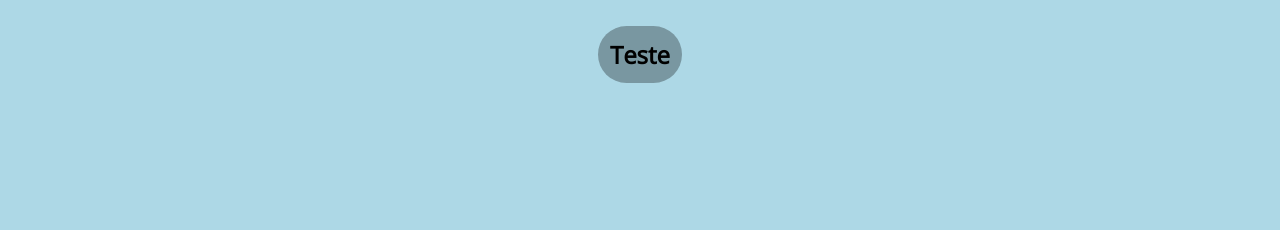
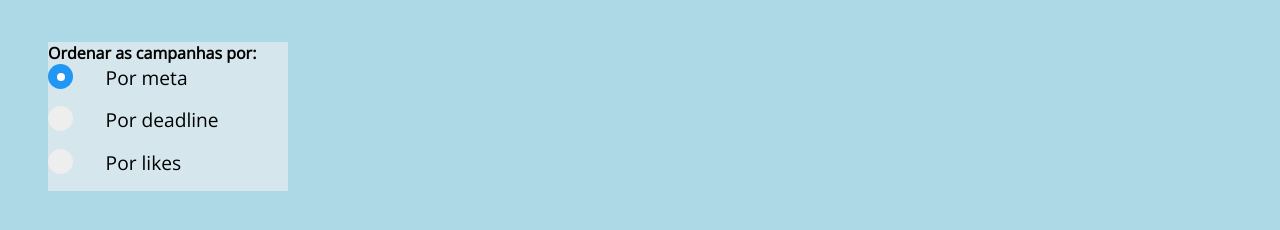
Before and after one commit to HigorSnt/ajude-front, a plain HTML site: page index.html in a window 1280 px wide. Shown: the part 118-348 px from the top of the page. Drawn offline with nearby package versions, Linux system fonts and the light colour scheme.

Commit message:
started us9

```diff
--- a/css/main.css
+++ b/css/main.css
@@ -391,13 +391,25 @@ input [type="text"] {
     filter: invert(100%);
 }
 
+#div-top-campaigns {
+    display: grid;
+    grid-template-columns: 15em;
+    margin-top: 10em;
+    margin-left: 3em;
+}
+
+#home-filter {
+    background-color: rgba(240, 240, 240, .6);
+    width: 100%;
+}
+
 .container {
     display: block;
     position: relative;
-    padding-left: 35px;
-    margin-bottom: 12px;
+    padding-left: 3em;
+    margin-bottom: 0.8em;
     cursor: pointer;
-    font-size: 22px;
+    font-size: 1.2em;
     -webkit-user-select: none;
     -moz-user-select: none;
     -ms-user-select: none;
--- a/index.html
+++ b/index.html
@@ -85,22 +85,6 @@
         </header>
     </template>
 
-    <template id="home-view">
-        <img src="images/filter.svg" alt="user" width="50px" height="50px" class="drop-image">
-        <label class="container">Por meta
-            <input type="radio" checked="checked" name="radio">
-            <span class="checkmark"></span>
-        </label>
-        <label class="container">Por deadline
-            <input type="radio" name="radio">
-            <span class="checkmark"></span>
-        </label>
-        <label class="container">Por likes
-            <input type="radio" name="radio">
-            <span class="checkmark"></span>
-        </label>
-    </template>
-
     <template id="view-user-register">
 
         <header class="flex-box">
@@ -117,17 +101,14 @@
             </nav>
         </header>
 
-        <section id="section-register-user" class="section-forms flex-box flex-box-center flex-box-justify-center"
-            style="margin-top: 8em;">
+        <section id="section-register-user" class="section-forms flex-box flex-box-center flex-box-justify-center" style="margin-top: 8em;">
             <div id="div-register-user" class="divs-form center flex-box flex-box-center flex-box-justify-center">
                 <div>
-                    <input type="text" placeholder="Primeiro nome" required="required" id="user-first-name"
-                        class="input-form">
+                    <input type="text" placeholder="Primeiro nome" required="required" id="user-first-name" class="input-form">
                 </div>
 
                 <div>
-                    <input type="text" placeholder="Último nome" required="required" id="user-last-name"
-                        class="input-form">
+                    <input type="text" placeholder="Último nome" required="required" id="user-last-name" class="input-form">
                 </div>
 
                 <div>
@@ -135,13 +116,11 @@
                 </div>
 
                 <div>
-                    <input type="text" placeholder="Número do cartão de crédito" required="required"
-                        id="user-credit-card" class="input-form">
+                    <input type="text" placeholder="Número do cartão de crédito" required="required" id="user-credit-card" class="input-form">
                 </div>
 
                 <div>
-                    <input type="password" placeholder="Senha" required="required" id="user-password"
-                        class="input-form">
+                    <input type="password" placeholder="Senha" required="required" id="user-password" class="input-form">
                 </div>
 
                 <div>
@@ -149,6 +128,26 @@
                 </div>
             </div>
         </section>
+    </template>
+
+    <template id="home-view">
+        <div id="div-top-campaigns">
+            <div id="home-filter" class="flex-box flex-box-column">
+                <h4>Ordenar as campanhas por:</h4>
+                <label class="container">Por meta
+                    <input type="radio" checked="checked" name="radio">
+                    <span class="checkmark"></span>
+                </label>
+                <label class="container">Por deadline
+                    <input type="radio" name="radio">
+                    <span class="checkmark"></span>
+                </label>
+                <label class="container">Por likes
+                    <input type="radio" name="radio">
+                    <span class="checkmark"></span>
+                </label>
+            </div>
+        </div>
     </template>
 
     <template id="view-login">
@@ -166,16 +165,14 @@
             </nav>
         </header>
 
-        <section id="section-login-user" class="section-forms flex-box flex-box-center flex-box-justify-center"
-            style="margin-top: 8em;">
+        <section id="section-login-user" class="section-forms flex-box flex-box-center flex-box-justify-center" style="margin-top: 8em;">
             <div id="div-login" class="divs-form center flex-box flex-box-center flex-box-justify-center">
                 <div>
                     <input type="email" placeholder="Email" required="required" id="user-email" class="input-form">
                 </div>
 
                 <div>
-                    <input type="password" placeholder="Senha" required="required" id="user-password"
-                        class="input-form">
+                    <input type="password" placeholder="Senha" required="required" id="user-password" class="input-form">
                 </div>
 
                 <div>
@@ -206,17 +203,14 @@
     </template>
 
     <template id="change-password">
-        <section id="section-login-user" class="section-forms flex-box flex-box-center flex-box-justify-center"
-            style="margin-top: 8em;">
+        <section id="section-login-user" class="section-forms flex-box flex-box-center flex-box-justify-center" style="margin-top: 8em;">
             <div id="div-login" class="divs-form center flex-box flex-box-center flex-box-justify-center">
                 <div>
-                    <input id="new-password" type="password" placeholder="Digite a Senha" required="required"
-                        class="input-form">
+                    <input id="new-password" type="password" placeholder="Digite a Senha" required="required" class="input-form">
                 </div>
 
                 <div>
-                    <input id="confirm-new-password" type="password" placeholder="Confirme a senha" required="required"
-                        class="input-form">
+                    <input id="confirm-new-password" type="password" placeholder="Confirme a senha" required="required" class="input-form">
                 </div>
 
                 <div>
@@ -228,22 +222,18 @@
     </template>
 
     <template id="view-campaign-register">
-        <section id="section-register-user" class="section-forms flex-box flex-box-center flex-box-justify-center"
-            style="margin-top: 8em;">
+        <section id="section-register-user" class="section-forms flex-box flex-box-center flex-box-justify-center" style="margin-top: 8em;">
             <div id="div-register-user" class="divs-form center flex-box flex-box-center flex-box-justify-center">
                 <div>
-                    <input type="text" placeholder="Nome" required="required" id="campaign-short-name"
-                        class="input-form">
+                    <input type="text" placeholder="Nome" required="required" id="campaign-short-name" class="input-form">
                 </div>
 
                 <div>
-                    <input type="text" placeholder="Descrição" required="required" id="campaign-description"
-                        class="input-form">
+                    <input type="text" placeholder="Descrição" required="required" id="campaign-description" class="input-form">
                 </div>
 
                 <div>
-                    <input type="date" placeholder="Data de vencimento" required="required" id="campaign-deadline"
-                        class="input-form">
+                    <input type="date" placeholder="Data de vencimento" required="required" id="campaign-deadline" class="input-form">
                 </div>
 
                 <div>
--- a/js/main.js
+++ b/js/main.js
@@ -37,11 +37,9 @@ async function viewerChange() {
 function viewHome() {
     generateHeader();
 
-    let $h2 = document.createElement('h2');
-    $h2.id = "tittle";
-    $h2.innerText = "Teste";
+    let $template = document.querySelector('#home-view');
+    $viewer.innerHTML += $template.innerHTML;
 
-    $viewer.appendChild($h2);
 }
 
 export function showConfirmView(message) {
--- a/js/userFunctions.js
+++ b/js/userFunctions.js
@@ -24,7 +24,7 @@ async function fetchRegisterUser(user) {
             );
 
             showConfirmView("Você agora está cadastrado!");
-            setInterval(() => fetchLogin(l), 1000);
+            setTimeout(() => fetchLogin(l), 1000);
         } else if (response.status == 400) {
             showFailureView('Opa! Parece que você já está cadastrado...');
         }
```
